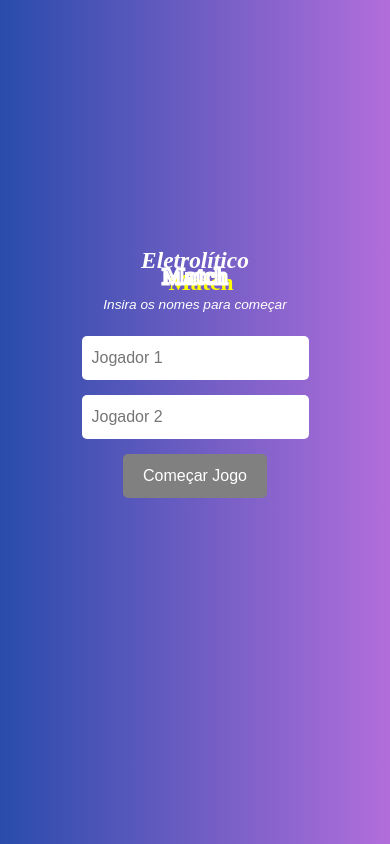
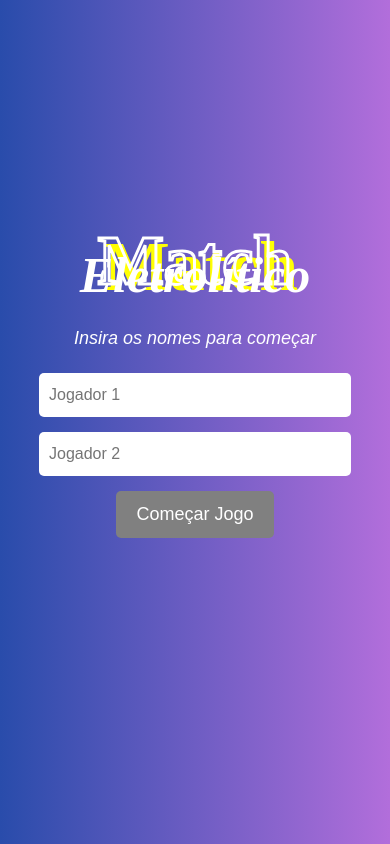
Before and after one commit to bryanrubinho/Match-Eletrolitico, a plain HTML site: page jogo.html in a window 390 px wide. Drawn offline with nearby package versions, Linux system fonts and the light colour scheme.

Commit message:
Update jogo.css

```diff
--- a/assets/css/jogo.css
+++ b/assets/css/jogo.css
@@ -408,3 +408,29 @@ h2 {
     width: 110px;
   }
 }
+/* Ajustes específicos para telas pequenas (celulares) */
+@media (max-width: 600px) {
+  .mask h1 {
+    font-size: 70px !important; /* reduz o tamanho do Match */
+    line-height: 1.1;
+  }
+
+  .mask h2 {
+    font-size: 50px !important; /* ajusta Eletrolítico */
+    margin-top: -10px; /* aproxima do Match */
+  }
+
+  .mask h3 {
+    font-size: 18px;
+  }
+
+  .mask input {
+    width: 80%;
+    font-size: 16px;
+  }
+
+  .mask button {
+    font-size: 18px;
+    padding: 10px 20px;
+  }
+}
```
